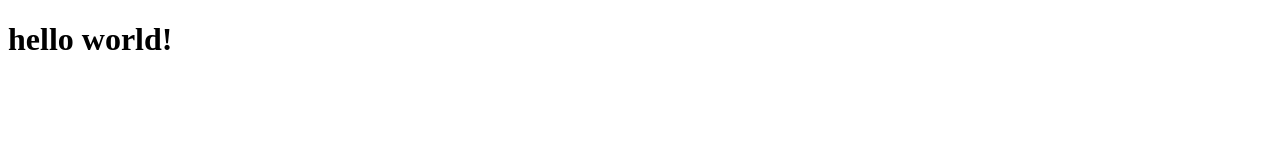
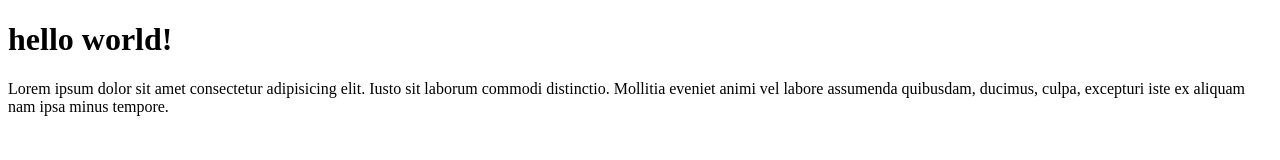
Before and after one commit to Miftaharif/wpu-git-test, a plain HTML site: page index.html in a window 1280 px wide. Drawn offline with Linux system fonts and the light colour scheme.

Commit message:
menambahkan paragraph

```diff
--- a/index.html
+++ b/index.html
@@ -8,5 +8,6 @@
 </head>
 <body>
     <h1>hello world!</h1>
+    <p>Lorem ipsum dolor sit amet consectetur adipisicing elit. Iusto sit laborum commodi distinctio. Mollitia eveniet animi vel labore assumenda quibusdam, ducimus, culpa, excepturi iste ex aliquam nam ipsa minus tempore.</p>
 </body>
 </html>
```
